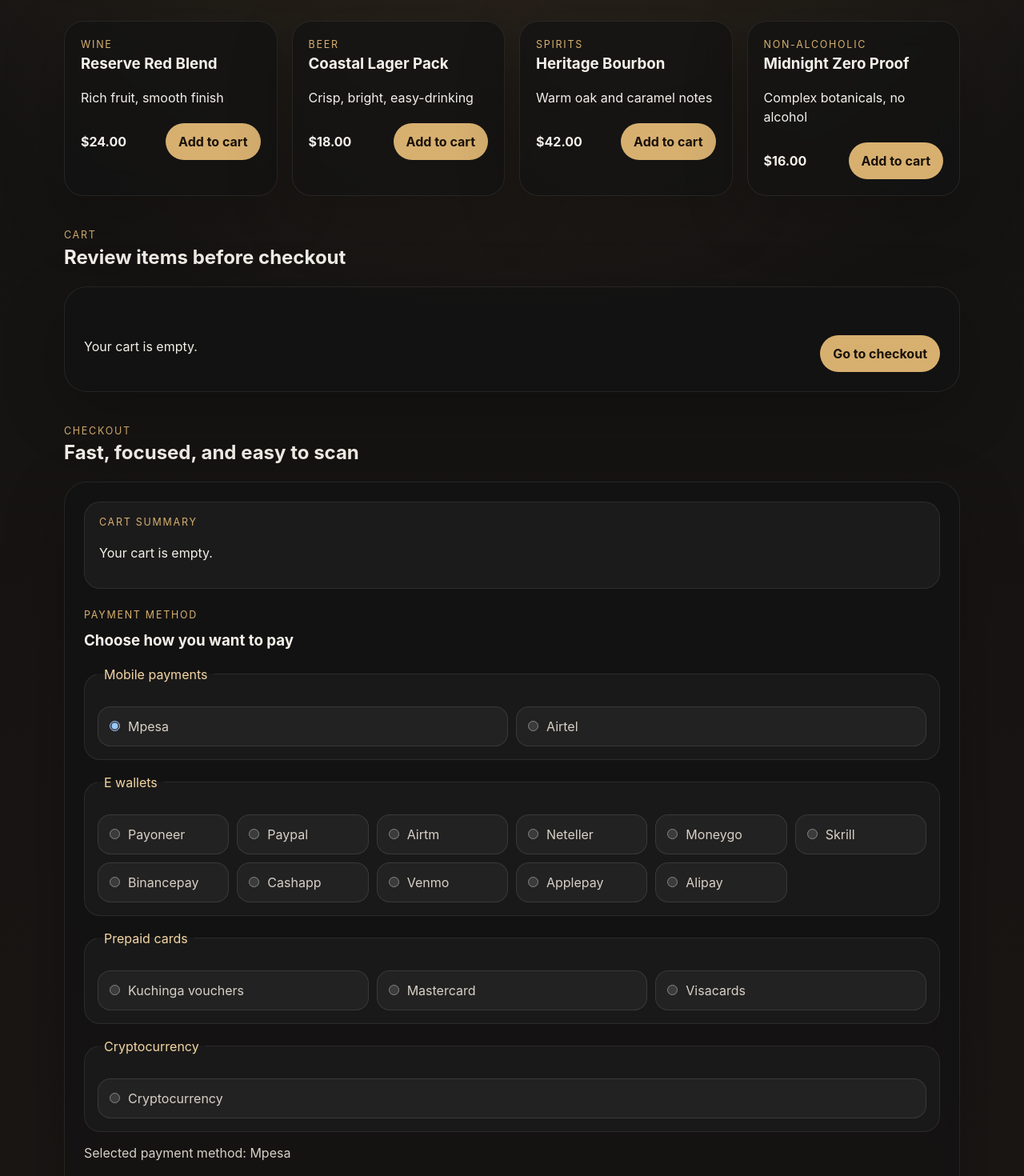
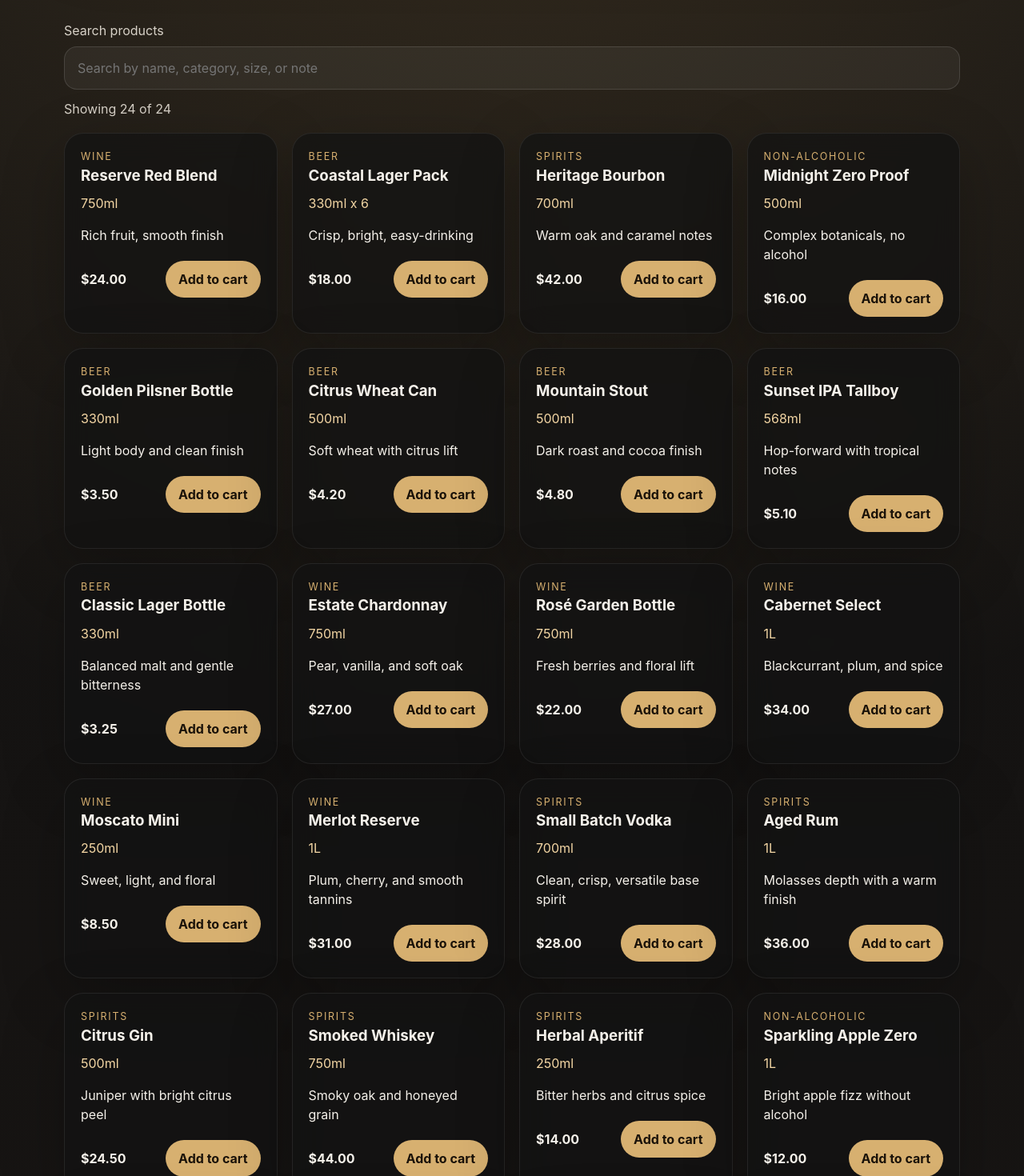
Before and after one commit to Ngosoman/onmac-store, a React (Vite) app: page / in a window 1280 px wide. Shown: the part 480-1950 px from the top of the page at 80% size. Built offline with nearby package versions, Linux system fonts and the light colour scheme.

Commit message:
Refactor code structure for improved readability and maintainability

```diff
--- a/src/components/ProductGrid.jsx
+++ b/src/components/ProductGrid.jsx
@@ -1,17 +1,58 @@
+import { useMemo, useState } from 'react';
 import { products } from '../data/products';
 
 export default function ProductGrid({ onAddToCart }) {
+  const [query, setQuery] = useState('');
+
+  const filteredProducts = useMemo(() => {
+    const normalizedQuery = query.trim().toLowerCase();
+
+    if (!normalizedQuery) {
+      return products;
+    }
+
+    return products.filter((product) => {
+      const searchableText = [product.name, product.category, product.size, product.note]
+        .join(' ')
+        .toLowerCase();
+
+      return searchableText.includes(normalizedQuery);
+    });
+  }, [query]);
+
   return (
     <section className="products-section" id="products">
       <div className="section-heading">
         <p className="eyebrow">Featured</p>
         <h2>Products</h2>
       </div>
+      <div className="product-search">
+        <label className="search-field">
+          Search products
+          <input
+            type="search"
+            value={query}
+            onChange={(event) => setQuery(event.target.value)}
+            placeholder="Search by name, category, size, or note"
+          />
+        </label>
+        <div className="search-meta">
+          <span>
+            Showing {filteredProducts.length} of {products.length}
+          </span>
+          {query ? (
+            <button type="button" className="ghost-button" onClick={() => setQuery('')}>
+              Clear search
+            </button>
+          ) : null}
+        </div>
+      </div>
       <div className="product-grid">
-        {products.map((product) => (
+        {filteredProducts.map((product) => (
           <article key={product.id} className="product-card">
             <p className="product-category">{product.category}</p>
             <h3>{product.name}</h3>
+            <p className="product-size">{product.size}</p>
             <p>{product.note}</p>
             <div className="product-footer">
               <strong>{product.price}</strong>
@@ -22,6 +63,11 @@ export default function ProductGrid({ onAddToCart }) {
           </article>
         ))}
       </div>
+      {filteredProducts.length === 0 ? (
+        <div className="empty-products">
+          <p>No products matched your search.</p>
+        </div>
+      ) : null}
     </section>
   );
 }
--- a/src/data/products.js
+++ b/src/data/products.js
@@ -3,6 +3,7 @@ export const products = [
     id: 1,
     name: 'Reserve Red Blend',
     category: 'Wine',
+    size: '750ml',
     price: '$24.00',
     note: 'Rich fruit, smooth finish',
   },
@@ -10,6 +11,7 @@ export const products = [
     id: 2,
     name: 'Coastal Lager Pack',
     category: 'Beer',
+    size: '330ml x 6',
     price: '$18.00',
     note: 'Crisp, bright, easy-drinking',
   },
@@ -17,6 +19,7 @@ export const products = [
     id: 3,
     name: 'Heritage Bourbon',
     category: 'Spirits',
+    size: '700ml',
     price: '$42.00',
     note: 'Warm oak and caramel notes',
   },
@@ -24,7 +27,168 @@ export const products = [
     id: 4,
     name: 'Midnight Zero Proof',
     category: 'Non-Alcoholic',
+    size: '500ml',
     price: '$16.00',
     note: 'Complex botanicals, no alcohol',
   },
+  {
+    id: 5,
+    name: 'Golden Pilsner Bottle',
+    category: 'Beer',
+    size: '330ml',
+    price: '$3.50',
+    note: 'Light body and clean finish',
+  },
+  {
+    id: 6,
+    name: 'Citrus Wheat Can',
+    category: 'Beer',
+    size: '500ml',
+    price: '$4.20',
+    note: 'Soft wheat with citrus lift',
+  },
+  {
+    id: 7,
+    name: 'Mountain Stout',
+    category: 'Beer',
+    size: '500ml',
+    price: '$4.80',
+    note: 'Dark roast and cocoa finish',
+  },
+  {
+    id: 8,
+    name: 'Sunset IPA Tallboy',
+    category: 'Beer',
+    size: '568ml',
+    price: '$5.10',
+    note: 'Hop-forward with tropical notes',
+  },
+  {
+    id: 9,
+    name: 'Classic Lager Bottle',
+    category: 'Beer',
+    size: '330ml',
+    price: '$3.25',
+    note: 'Balanced malt and gentle bitterness',
+  },
+  {
+    id: 10,
+    name: 'Estate Chardonnay',
+    category: 'Wine',
+    size: '750ml',
+    price: '$27.00',
+    note: 'Pear, vanilla, and soft oak',
+  },
+  {
+    id: 11,
+    name: 'Rosé Garden Bottle',
+    category: 'Wine',
+    size: '750ml',
+    price: '$22.00',
+    note: 'Fresh berries and floral lift',
+  },
+  {
+    id: 12,
+    name: 'Cabernet Select',
+    category: 'Wine',
+    size: '1L',
+    price: '$34.00',
+    note: 'Blackcurrant, plum, and spice',
+  },
+  {
+    id: 13,
+    name: 'Moscato Mini',
+    category: 'Wine',
+    size: '250ml',
+    price: '$8.50',
+    note: 'Sweet, light, and floral',
+  },
+  {
+    id: 14,
+    name: 'Merlot Reserve',
+    category: 'Wine',
+    size: '1L',
+    price: '$31.00',
+    note: 'Plum, cherry, and smooth tannins',
+  },
+  {
+    id: 15,
+    name: 'Small Batch Vodka',
+    category: 'Spirits',
+    size: '700ml',
+    price: '$28.00',
+    note: 'Clean, crisp, versatile base spirit',
+  },
+  {
+    id: 16,
+    name: 'Aged Rum',
+    category: 'Spirits',
+    size: '1L',
+    price: '$36.00',
+    note: 'Molasses depth with a warm finish',
+  },
+  {
+    id: 17,
+    name: 'Citrus Gin',
+    category: 'Spirits',
+    size: '500ml',
+    price: '$24.50',
+    note: 'Juniper with bright citrus peel',
+  },
+  {
+    id: 18,
+    name: 'Smoked Whiskey',
+    category: 'Spirits',
+    size: '750ml',
+    price: '$44.00',
+    note: 'Smoky oak and honeyed grain',
+  },
+  {
+    id: 19,
+    name: 'Herbal Aperitif',
+    category: 'Spirits',
+    size: '250ml',
+    price: '$14.00',
+    note: 'Bitter herbs and citrus spice',
+  },
+  {
+    id: 20,
+    name: 'Sparkling Apple Zero',
+    category: 'Non-Alcoholic',
+    size: '1L',
+    price: '$12.00',
+    note: 'Bright apple fizz without alcohol',
+  },
+  {
+    id: 21,
+    name: 'Botanical Tonic',
+    category: 'Non-Alcoholic',
+    size: '330ml',
+    price: '$6.00',
+    note: 'Dry tonic with herbs and citrus',
+  },
+  {
+    id: 22,
+    name: 'Ginger Lime Mixer',
+    category: 'Non-Alcoholic',
+    size: '500ml',
+    price: '$5.50',
+    note: 'Sharp ginger with fresh lime',
+  },
+  {
+    id: 23,
+    name: 'Coconut Water Refresh',
+    category: 'Non-Alcoholic',
+    size: '1L',
+    price: '$7.00',
+    note: 'Hydrating and lightly sweet',
+  },
+  {
+    id: 24,
+    name: 'Tropical Mocktail',
+    category: 'Non-Alcoholic',
+    size: '250ml',
+    price: '$4.50',
+    note: 'Pineapple, passion fruit, and mint',
+  },
 ];
--- a/src/styles/global.css
+++ b/src/styles/global.css
@@ -190,6 +190,33 @@ a {
   margin: 40px 0 18px;
 }
 
+.product-search {
+  display: grid;
+  gap: 12px;
+  margin-bottom: 18px;
+}
+
+.search-field {
+  display: grid;
+  gap: 8px;
+  color: #d7d1c7;
+}
+
+.search-field input {
+  border: 1px solid rgba(255, 255, 255, 0.12);
+  border-radius: 16px;
+  padding: 14px 16px;
+  background: rgba(255, 255, 255, 0.05);
+}
+
+.search-meta {
+  display: flex;
+  justify-content: space-between;
+  align-items: center;
+  gap: 12px;
+  color: #d7d1c7;
+}
+
 .product-grid {
   display: grid;
   grid-template-columns: repeat(4, minmax(0, 1fr));
@@ -199,6 +226,19 @@ a {
 .product-card {
   border-radius: 24px;
   padding: 20px;
+}
+
+.product-size {
+  margin: 8px 0 0;
+  color: #f3d6a4;
+}
+
+.empty-products {
+  margin-top: 16px;
+  padding: 18px;
+  border-radius: 20px;
+  border: 1px dashed rgba(255, 255, 255, 0.18);
+  color: #d7d1c7;
 }
 
 .product-footer {
```
Also changed, not shown: 5 other files (tests, documents, lock files or other folders).
